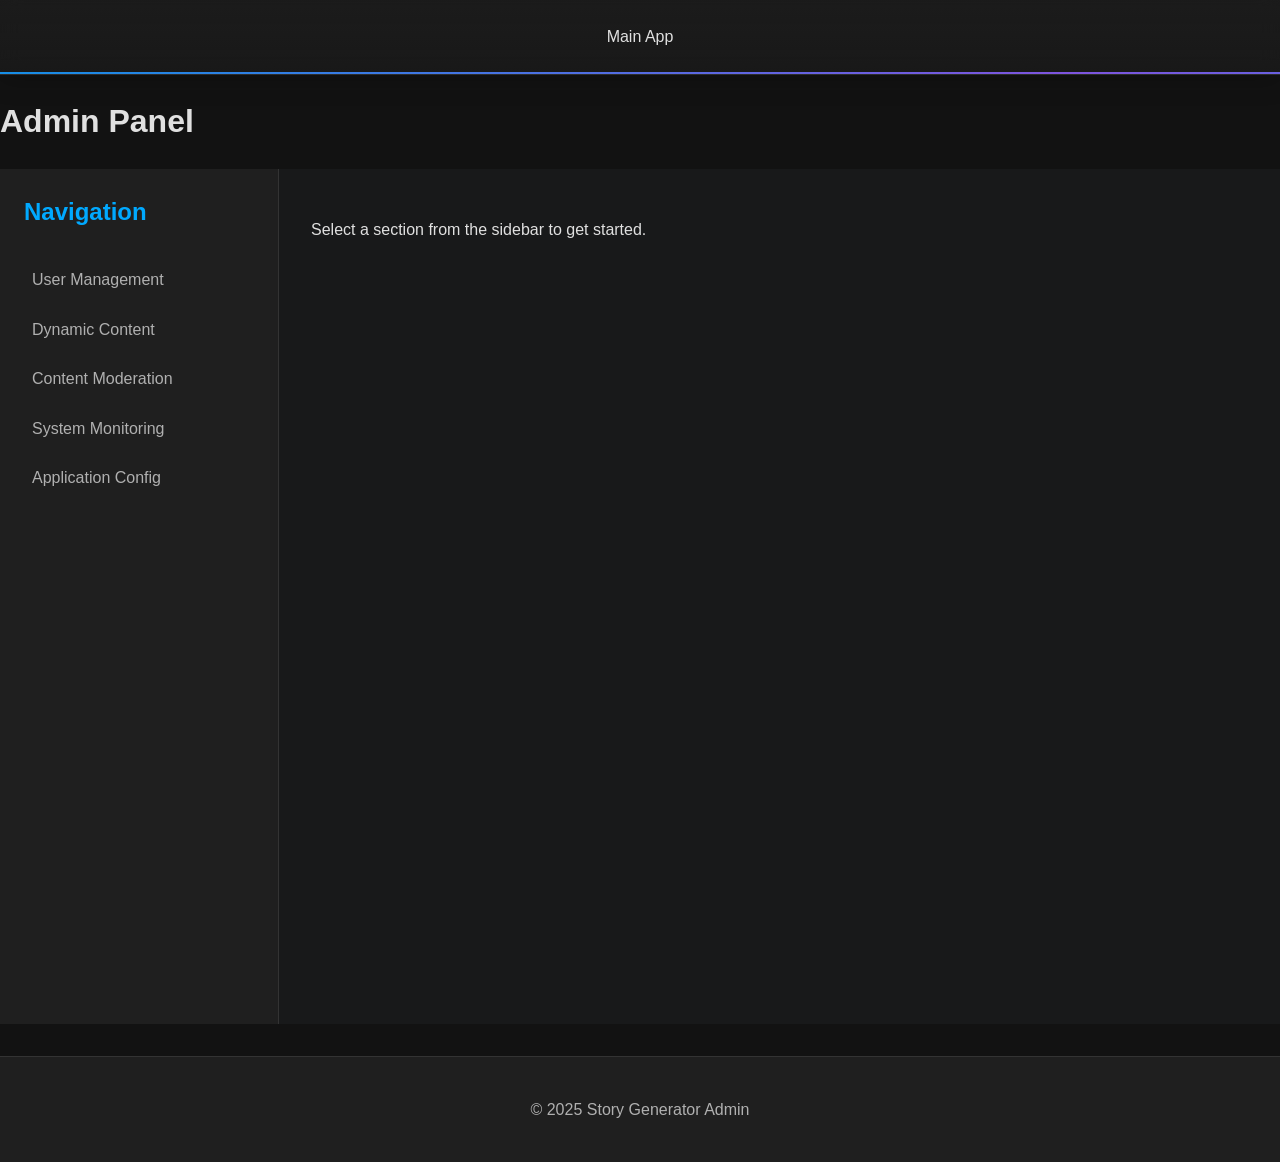
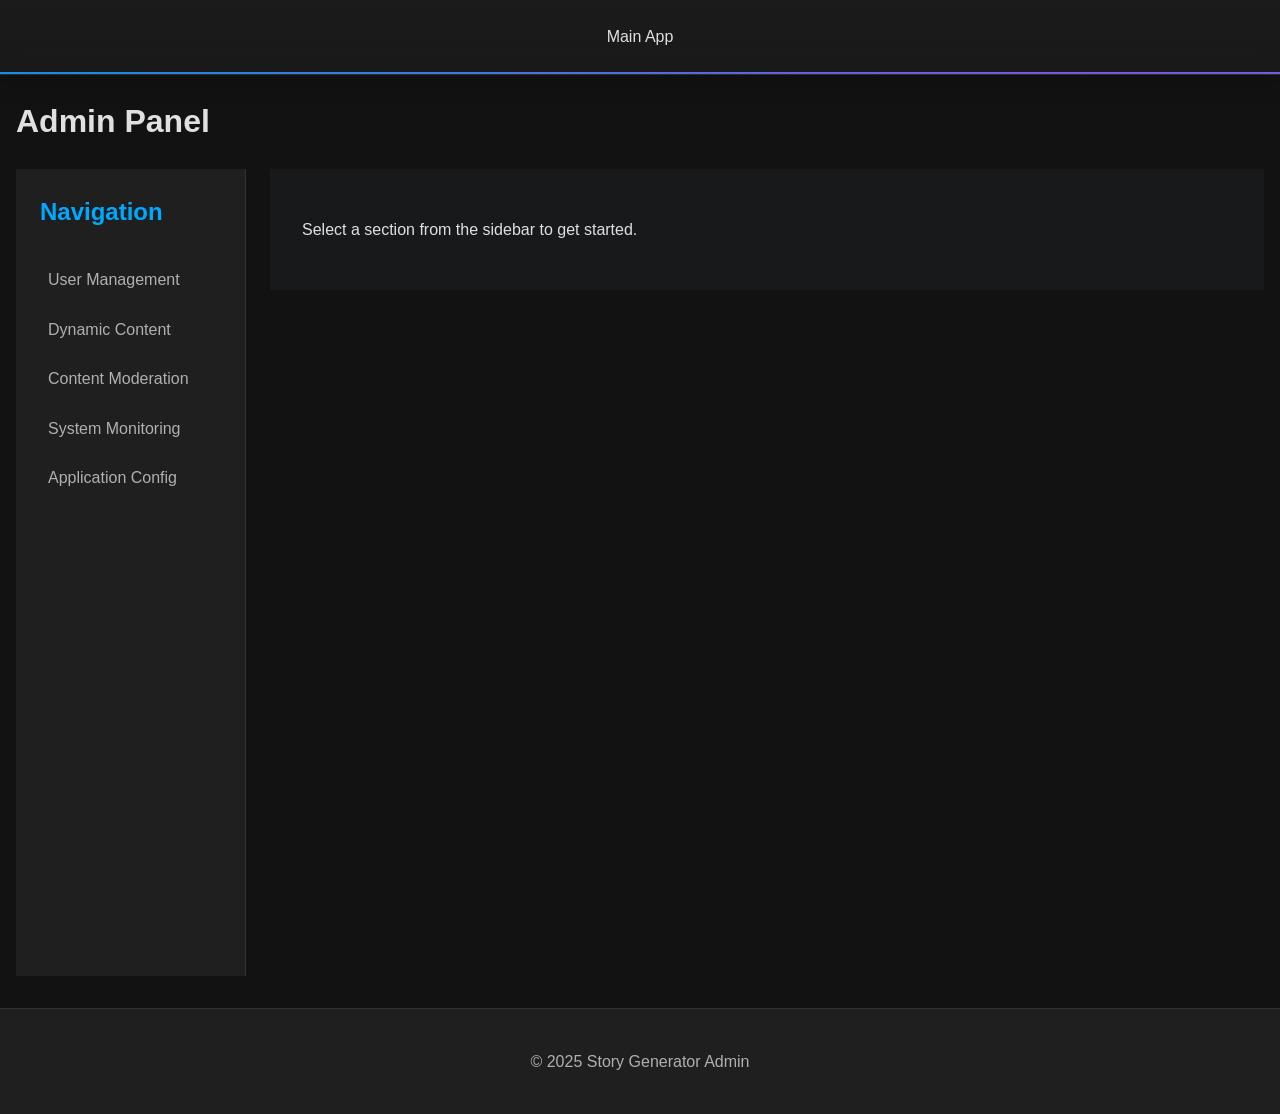

feat(openai): add Responses toggle, metrics, and fallback

--- a/frontend/admin_style.css
+++ b/frontend/admin_style.css
@@ -57,17 +57,12 @@ header::after {
     }
 }
 
-/* This rule targets the h1 specifically in admin.html if it's inside the header */
-header h1 {
+header .header-brand {
     margin: 0;
     font-size: 2rem;
-    /* Match main app header h1 */
     font-weight: 700;
-    /* Match main app header h1 */
     color: #FFFFFF;
-    /* Ensure title is white */
     text-align: center;
-    /* Explicitly center the Admin Panel title */
 }
 
 
@@ -91,21 +86,28 @@ header nav a:hover {
     margin-top: 1rem;
     /* Keep some space from header */
     position: relative;
+    width: min(100% - 2rem, 1400px);
+    margin-right: auto;
+    margin-left: auto;
 }
 
 #admin-content-wrapper {
     display: flex;
+    align-items: flex-start;
+    gap: 1.5rem;
 }
 
 #admin-sidebar {
     width: 230px;
     /* Slightly wider for better spacing */
+    flex: 0 0 230px;
     background-color: #1F1F1F;
     /* Darker background for sidebar */
     padding: 1.5rem;
     min-height: calc(100vh - 93px);
     /* Adjusted for header height (padding + font size approx) */
     border-right: 1px solid #333;
+    box-sizing: border-box;
 }
 
 #admin-sidebar h2 {
@@ -153,6 +155,7 @@ header nav a:hover {
 
 #admin-view-panel {
     flex-grow: 1;
+    min-width: 0;
     padding: 2rem;
     /* Increased padding */
     background-color: #18191a;
@@ -638,4 +641,76 @@ footer {
 #dynamicListItemModal #cancelDynamicListItemModalButton:hover {
     background-color: #545b62;
     /* Darker gray from .admin-button-secondary:hover */
+}
+
+@media (max-width: 900px) {
+    #admin-main-content {
+        width: min(100% - 1rem, 1400px);
+    }
+
+    #admin-content-wrapper {
+        flex-direction: column;
+        gap: 1rem;
+    }
+
+    #admin-sidebar {
+        width: 100%;
+        min-height: auto;
+        border-right: none;
+        border-bottom: 1px solid #333;
+    }
+
+    #admin-sidebar h2 {
+        margin-bottom: 1rem;
+    }
+
+    #admin-sidebar ul {
+        display: flex;
+        flex-wrap: wrap;
+        gap: 0.75rem;
+    }
+
+    #admin-sidebar ul li {
+        flex: 1 1 180px;
+    }
+
+    #admin-sidebar ul li a {
+        height: 100%;
+        padding: 0.85rem 0.9rem;
+        border: 1px solid #333;
+        background-color: #18191a;
+    }
+
+    #admin-view-panel {
+        width: 100%;
+        padding: 1.5rem;
+        box-sizing: border-box;
+    }
+}
+
+@media (max-width: 640px) {
+    #admin-main-content {
+        width: 100%;
+    }
+
+    #admin-message-area {
+        margin-right: 0.75rem;
+        margin-left: 0.75rem;
+    }
+
+    #admin-sidebar {
+        padding: 1rem;
+    }
+
+    #admin-sidebar ul {
+        gap: 0.5rem;
+    }
+
+    #admin-sidebar ul li {
+        flex-basis: 100%;
+    }
+
+    #admin-view-panel {
+        padding: 1rem;
+    }
 }
